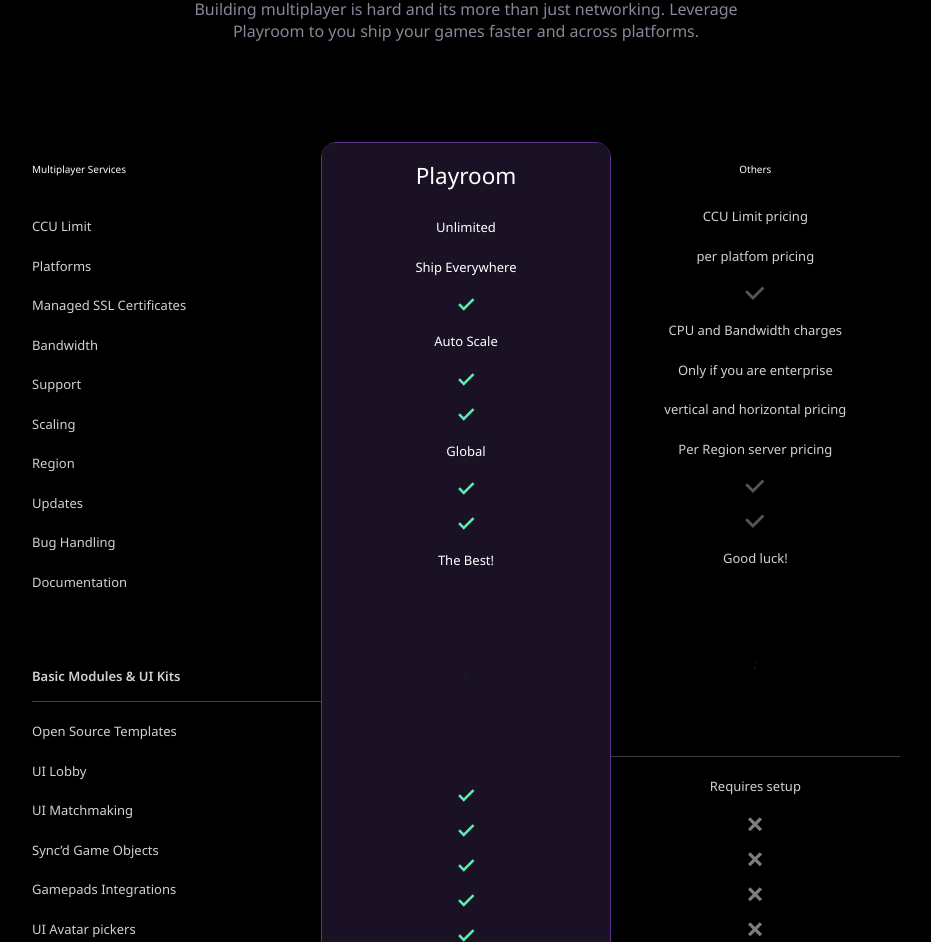
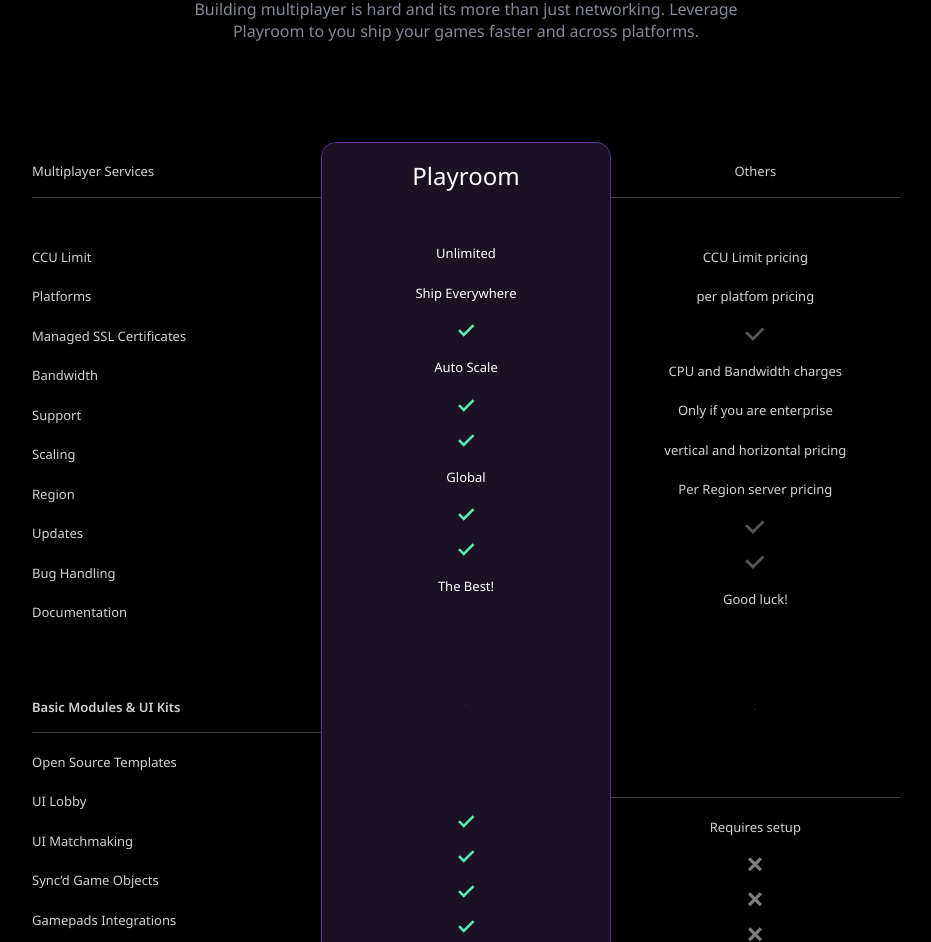
Before and after one commit to elghanbibadr/playroom, a React (Vite) app: page /pricing in a window 1280 px wide. Shown: the part 1014-1956 px from the top of the page, without its empty margins (174-1105 px from the left). Built offline with nearby package versions, Linux system fonts and the light colour scheme.

Commit message:
created the sticky header on the pricing table

```diff
--- a/src/componenets/PricingPageComponenets/PackageList.jsx
+++ b/src/componenets/PricingPageComponenets/PackageList.jsx
@@ -1,7 +1,7 @@
 
 const PackageList = ({index,packageOffres,packageName,className,hasBorder=true}) => {
   return (
-    <div className={`md:my-20 my-20 text-[#D2D2D2] ${className} h-[400px]`}>
+    <div className={`md:my-20   my-20 text-[#D2D2D2] ${className} h-[400px]`}>
     <h6 className={` h-14  text-[13px] font-semibold ${hasBorder ? "border-b-[1.5px] pb-6 border-[#8f8d8d73] text-[#D2D2D2]" : "text-white text-[2.3rem]"} ${(packageName === 'Multiplayer Services' || packageName === 'Playroom' || packageName === 'Others') ? 'md:hidden':''} `}>{packageName}</h6>
     {/* <h6 className={` h-14  text-[13px] font-semibold ${hasBorder ? "border-b-[1.5px] pb-6 border-[#8f8d8d73] text-[#D2D2D2]" : "text-white text-[2.3rem]"} ${index === 0 ? 'sticky top-0' :''} `}>{packageName}</h6> */}
 
--- a/src/pages/Pricing/Pricing.jsx
+++ b/src/pages/Pricing/Pricing.jsx
@@ -24,17 +24,18 @@
           <div>
             {packageOffersData1.map(({ packageName, packageFeatures }, index) => {
               return <>
-                {index === 0 && <div className="hidden md:sticky md:block bg-black md:top-0">
-                <h6 className="text-left  relative   bg-black top-8 pb-4">Multiplayer Services</h6>
+                {index === 0 && <div className="hidden md:sticky md:block bg-black md:top-0 md:pt-8 border-b-[1.5px] pb-6 border-[#8f8d8d73]">
+                <h6 className="text-left  text-[13px] text-[#D2D2D2] ">Multiplayer Services</h6>
                 </div> }<PackageList key={index} className='text-left' packageOffres={packageFeatures} packageName={packageName} />  </>
             })}
           </div>
           <div className="bg-[#1B1125] border-[#602F92] border rounded-3xl py-6 md:py-0 h-full">
             {packageOffersData2.map(({ packageName, packageFeatures }, index) => {
               return <>
-              {index === 0 && <div className="hidden md:sticky md:block bg-[#1B1125] rounded-3xl  md:top-0">
-                <h6 className="text-4xl relative bg-[#1B1125] top-8">Playroom</h6>
+              {index === 0 && <div className="hidden md:sticky md:block    rounded-3xl bg-[#1B1125]   md:top-0 md:pt-6">
+                <h6 className="text-[24px] ">Playroom</h6>
                 </div> }
+
               <PackageList  className=" text-white"  key={index} index={index} packageOffres={packageFeatures} packageName={packageName} hasBorder={false}/>;
               </>
             })}
@@ -42,8 +43,8 @@
           <div>
           {packageOffersData3.map(({ packageName, packageFeatures }, index) => {
              return <>
-                 {index === 0 && <div className="hidden md:sticky md:block bg-black rounded-3xl  md:top-0">
-                <h6 className="l relative bg-black top-8">Others</h6>
+                 {index === 0 && <div className="hidden md:sticky md:block bg-black md:top-0 md:pt-8 border-b-[1.5px] pb-6 border-[#8f8d8d73]">
+                <h6 className="text-center  text-[13px]  text-[#D2D2D2]">Others</h6>
                 </div> }
                <PackageList  className=" text-white"  key={index} packageOffres={packageFeatures} packageName={packageName} />;
 
```
